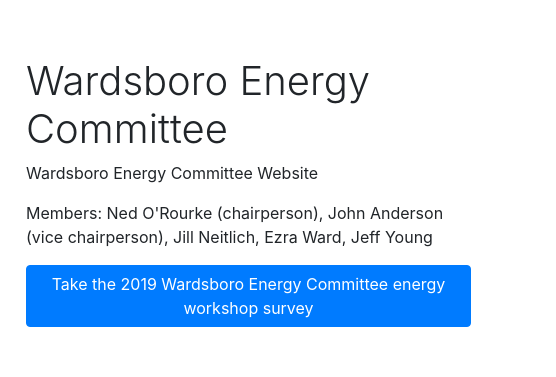
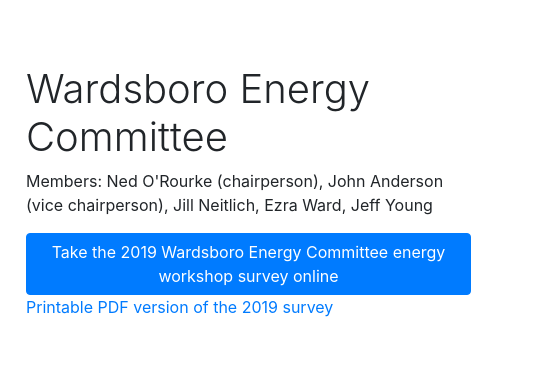
Before and after one commit to wardsboroenergycommittee/wardsboroenergycommittee.github.io, a website: page index.html in a window 1280 px wide. Shown: the part 62-439 px from the top of the page, 724-1280 px from the left. Drawn offline with Linux system fonts and the light colour scheme.

Commit message:
printable pdf

```diff
--- a/index.html
+++ b/index.html
@@ -54,9 +54,9 @@
       <!-- /.col-lg-8 -->
       <div class="col-lg-5">
         <h1 class="font-weight-light">Wardsboro Energy Committee</h1>
-        <p>Wardsboro Energy Committee Website</p>
         <p>Members: Ned O'Rourke (chairperson), John Anderson (vice chairperson), Jill Neitlich, Ezra Ward, Jeff Young</p>
-        <a class="btn btn-primary" href="survey.html">Take the 2019 Wardsboro Energy Committee energy workshop survey</a>
+        <a class="btn btn-primary" href="survey.html">Take the 2019 Wardsboro Energy Committee energy workshop survey online</a>
+        <a href="doc/survey_print.pdf">Printable PDF version of the 2019 survey</a>
       </div>
       <!-- /.col-md-4 -->
     </div>
```
Also changed, not shown: survey.html (+3 -1 lines), images/fall_8.jpg, images/leaves.png, 2 other files.
